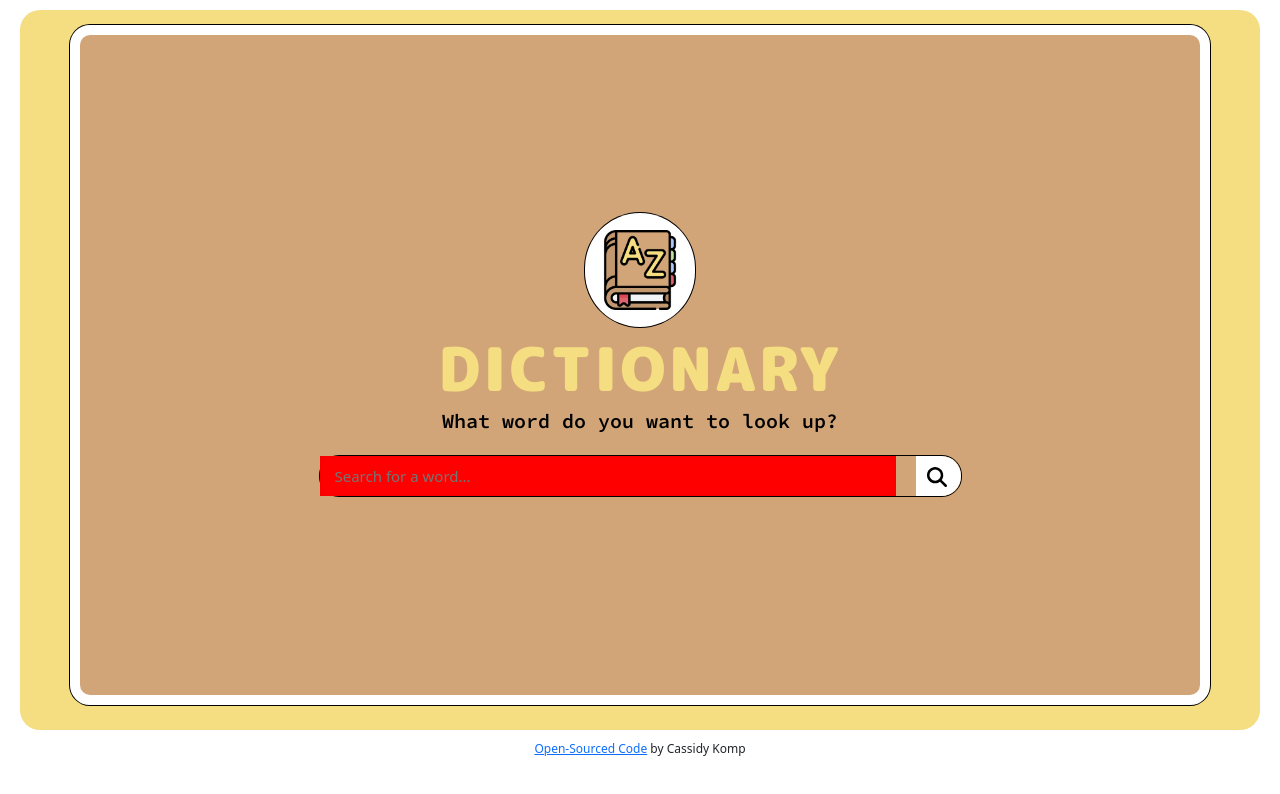
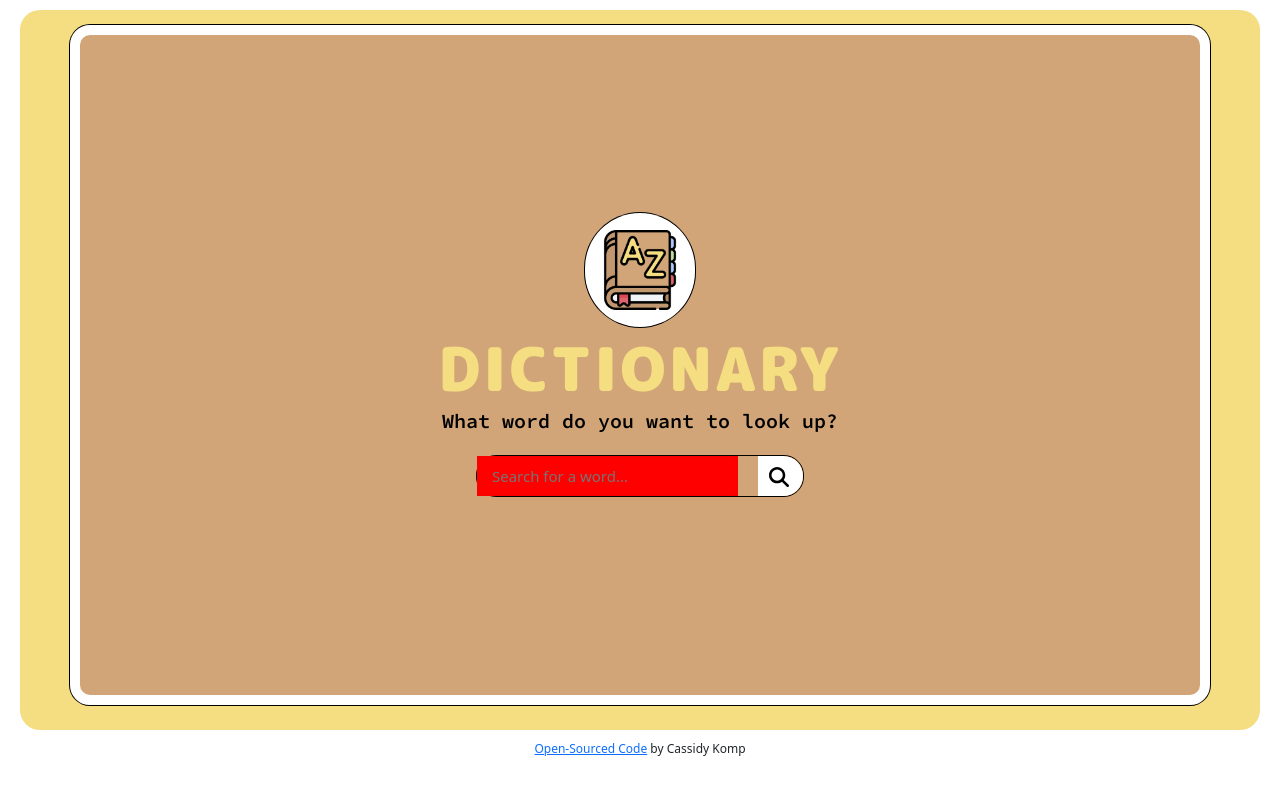
Before and after one commit to mimikomp/react-dictionary-project, a React (Create React App) app: page / in a window 1280 px wide. Shown: the top 794 px of the page. Built offline with nearby package versions, Linux system fonts and the light colour scheme.

Commit message:
Testing Fix

```diff
--- a/src/Style/Dictionary.css
+++ b/src/Style/Dictionary.css
@@ -40,8 +40,6 @@
 
 /* SEARCH FORM */
 .search-section {
-  width: 80%;
-  min-width: 75vw;
   margin: 0 auto;
   padding: 20px 0;
 }
@@ -54,8 +52,6 @@
 }
 
 .search-input {
-  width: 60%;
-  min-width: 45vw;
   height: 40px;
   padding: 6px 15px;
   background-color: var(--light-color);
```
